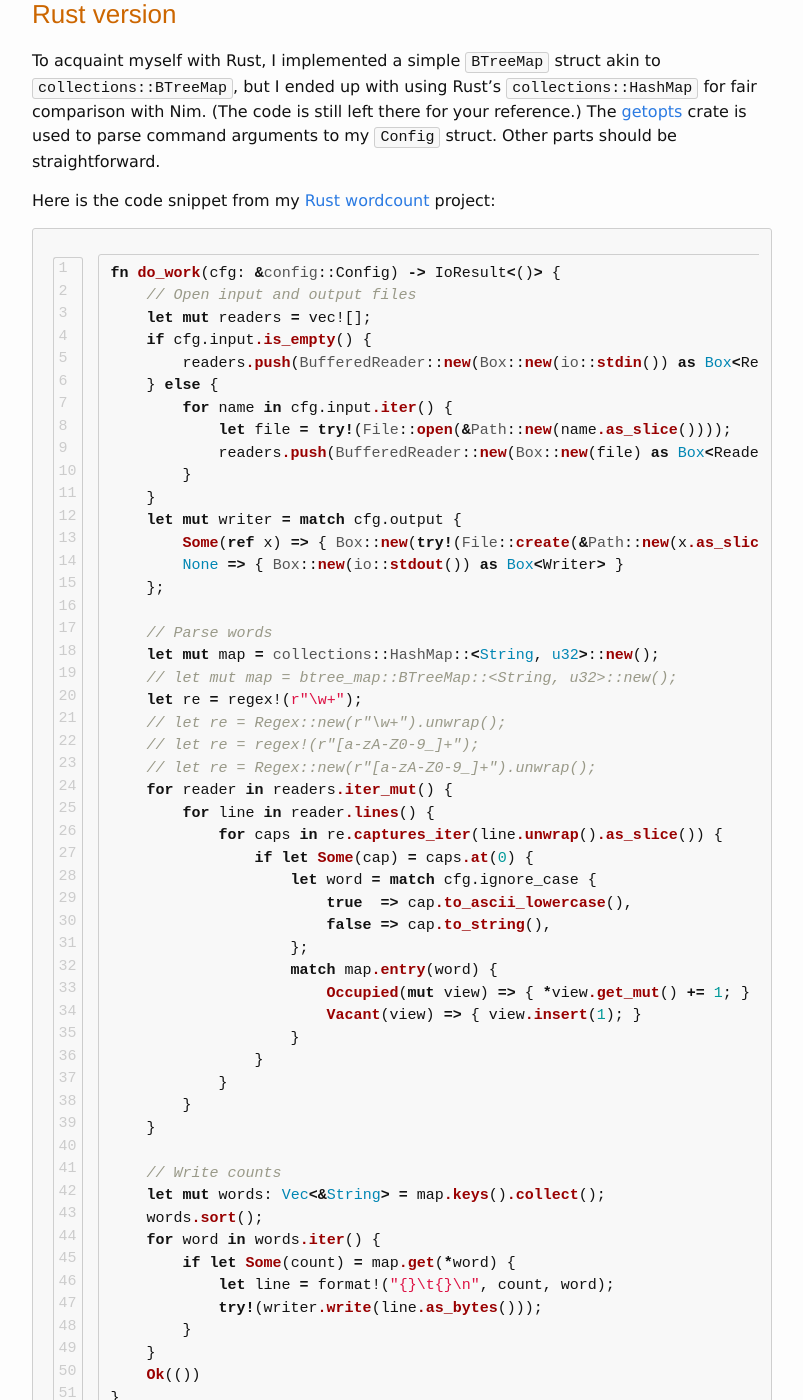
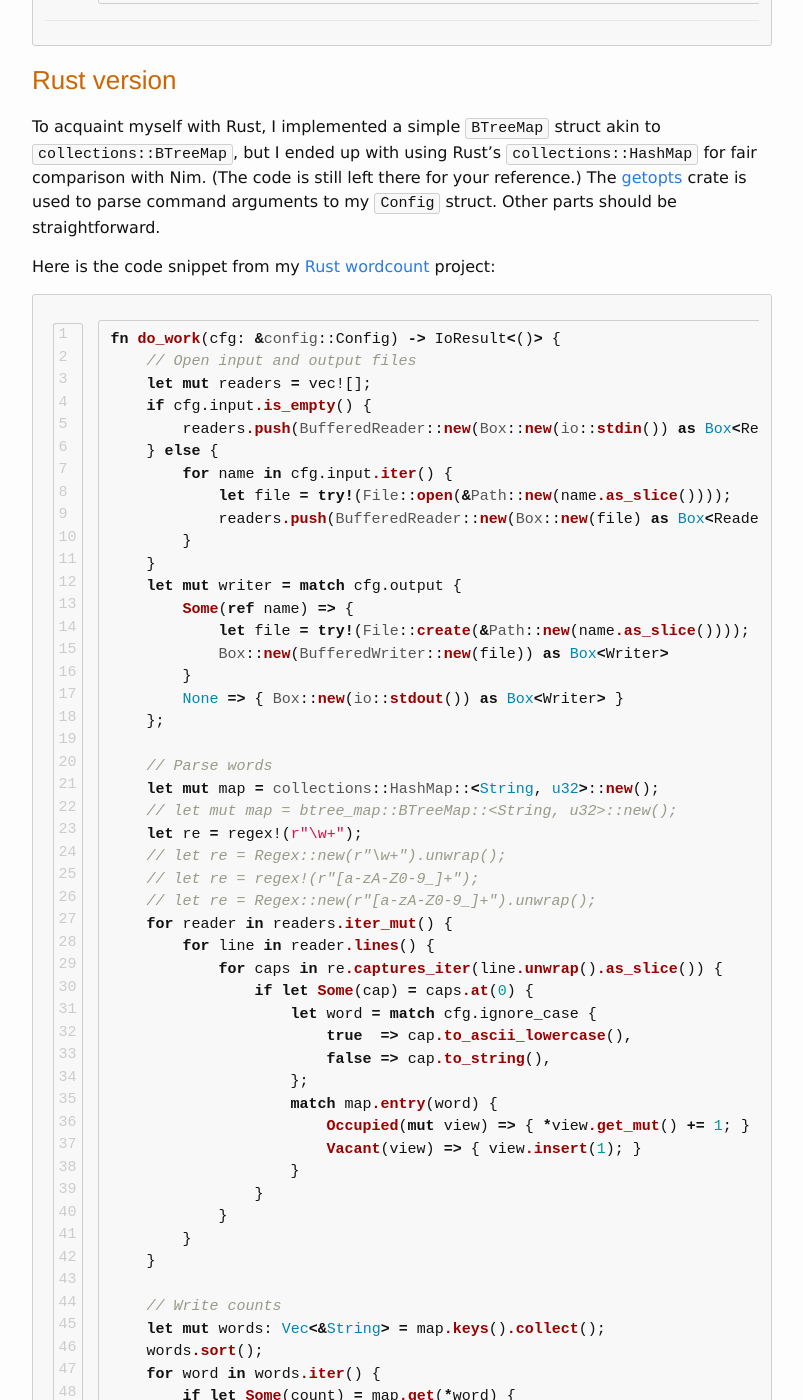
Before and after one commit to arthurtw/arthurtw.github.io, a Jekyll site: the page built from _posts/2015-01-12-quick-comparison-nim-vs-rust.md, in a window 1280 px wide and 1400 px high, scrolled down 2047 px. Shown: the whole window, without its empty margins (238-1041 px from the left). Built offline with Jekyll 4.4.1, drawn with Linux system fonts in a browser that asks for light colours; some of the changed text lies outside the part shown.

Commit message:
Refine Rust code for Zachary Dremann’s pull requests and edit Rust’s strengths list

```diff
--- a/_posts/2015-01-12-quick-comparison-nim-vs-rust.md
+++ b/_posts/2015-01-12-quick-comparison-nim-vs-rust.md
@@ -90,7 +92,10 @@ fn do_work(cfg: &config::Config) -> IoResult<()> {
         }
     }
     let mut writer = match cfg.output {
-        Some(ref x) => { Box::new(try!(File::create(&Path::new(x.as_slice())))) as Box<Writer> }
+        Some(ref name) => {
+            let file = try!(File::create(&Path::new(name.as_slice())));
+            Box::new(BufferedWriter::new(file)) as Box<Writer>
+        }
         None => { Box::new(io::stdout()) as Box<Writer> }
     };
 
@@ -123,8 +128,7 @@ fn do_work(cfg: &config::Config) -> IoResult<()> {
     words.sort();
     for word in words.iter() {
         if let Some(count) = map.get(*word) {
-            let line = format!("{}\t{}\n", count, word);
-            try!(writer.write(line.as_bytes()));
+            try!(writeln!(writer, "{}\t{}", count, word));
         }
     }
     Ok(())
@@ -304,12 +310,14 @@ impl fmt::String for Conway {
             }
             try!(write!(f, "\n"));
         }
-        write!(f, "")
+        Ok(())
     }
 }
 {% endhighlight %}
 
-Note that in line 49, I intended to determine if the new map has changed, but it turns out a simple comparison `self.map != newmap` won’t work.
+Note that in line 49, I intended to determine if the new map has changed, but it turns out a simple comparison `self.map != newmap` won’t work when array size > 32.
+
+Zachary Dremann’s [pull request](https://github.com/arthurtw/rust-examples/pull/2/files) fixed the comparison issue, and also elegantly avoided the glaring `libc::exit` (which is very non-idiomatic Rust) with `select!` and a non-blocking timer receiver. You may want to take a look.
 
 ### Execution time comparison
 
```
Also changed, not shown: other parts of _posts/2015-01-12-quick-comparison-nim-vs-rust.md (+9 -4 lines).
